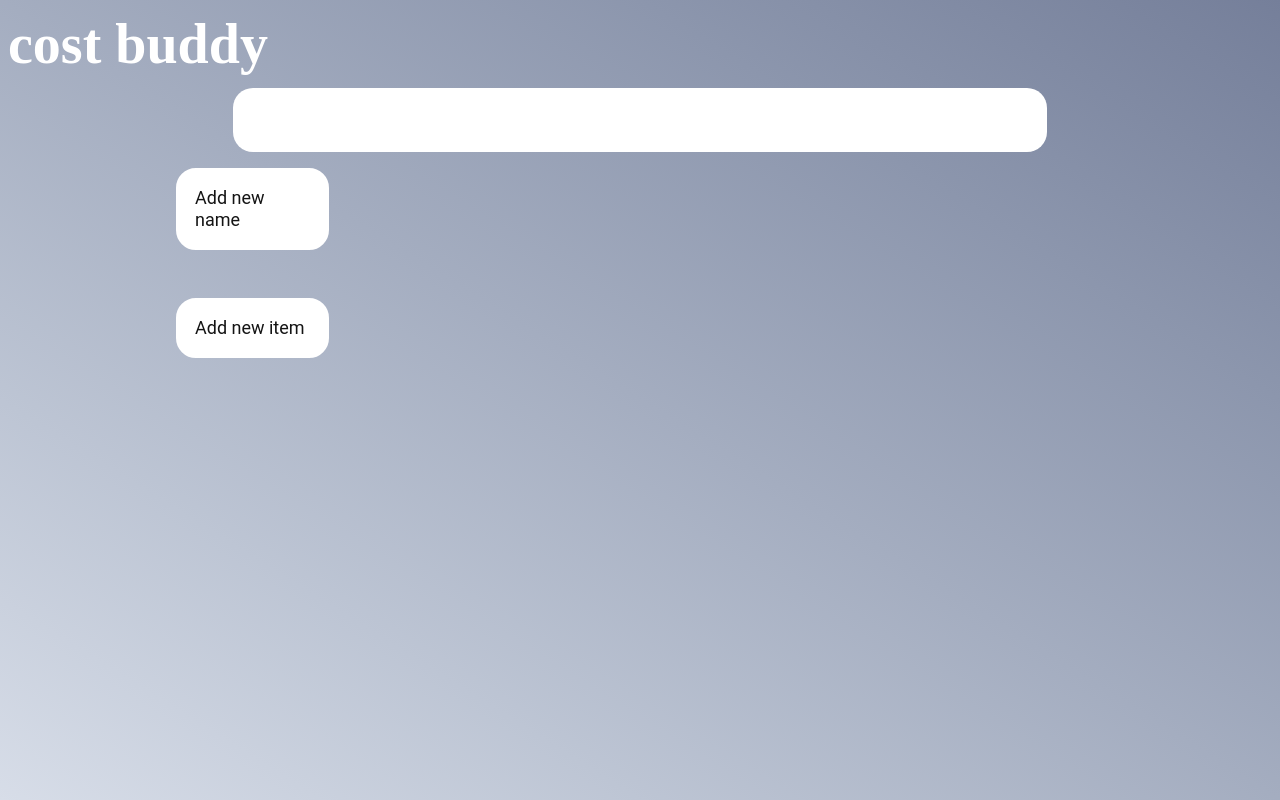
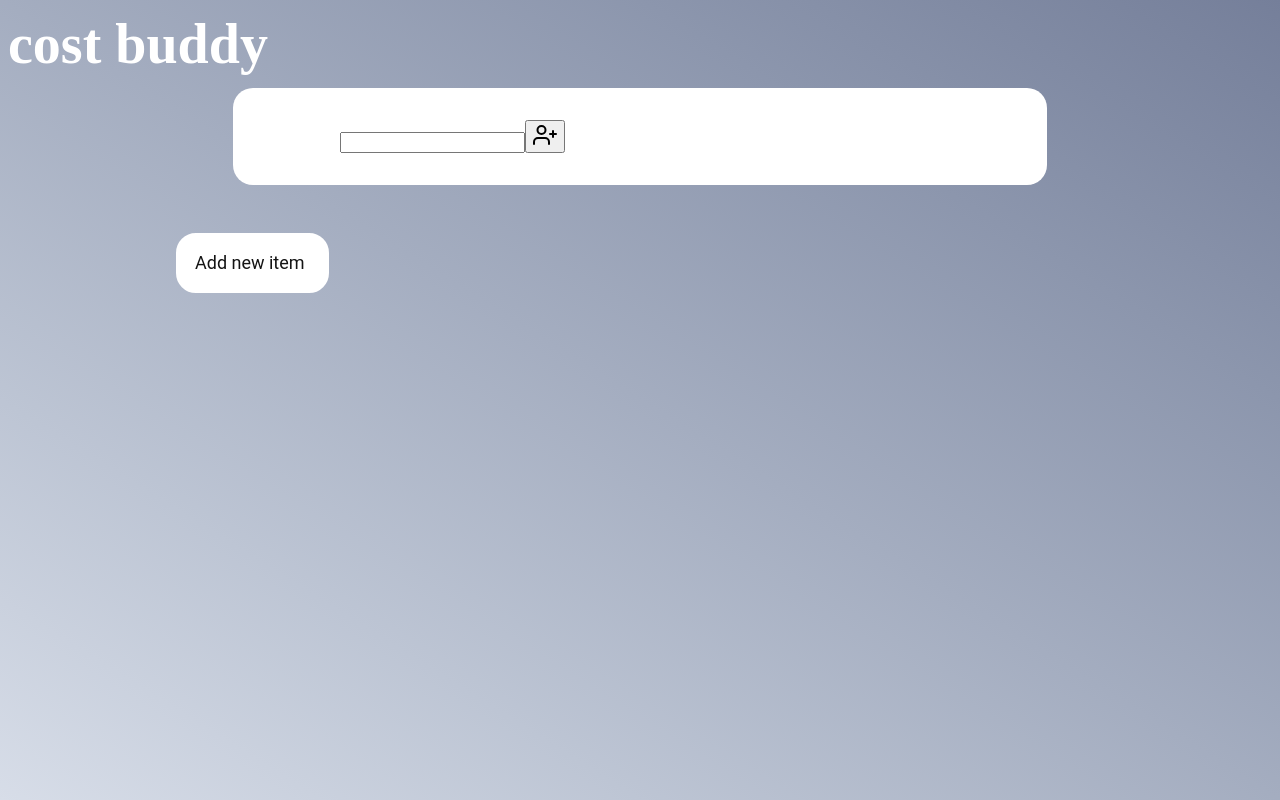
Before and after one commit to fyeung21/cost-buddy, a React (Create React App) app: page / in a window 1280 px wide. Built offline with nearby package versions, Linux system fonts and the light colour scheme.

Commit message:
feat: Add form for adding names to nameList state array

```diff
--- a/src/App.js
+++ b/src/App.js
@@ -9,18 +9,12 @@ import TotalCard from './components/TotalCard/TotalCard';
 const App = () => {
   const [items, setItems] = useState([]);
   const [names, setNames] = useState([]);
+  const [splitAmounts, setSplitAmounts] = useState([]);
 
   const addItemHandler = (e) => {
     e.preventDefault();
         setItems([
             ...items,
-            { id: Math.random() * 1000 }
-        ]);
-  }
-  const addNameHandler = (e) => {
-    e.preventDefault();
-        setNames([
-            ...names,
             { id: Math.random() * 1000 }
         ]);
   }
@@ -32,10 +26,9 @@ const App = () => {
         <TotalCard
           names={names}
           setNames={setNames}
+          splitAmounts={splitAmounts}
+          setSplitAmounts={setSplitAmounts}
         />
-        <AddBtn onClick={addNameHandler}>
-          <Txt>Add new name</Txt>
-        </AddBtn>
 
         <ItemList
           items={items}
--- a/src/components/TotalCard/NameCard.js
+++ b/src/components/TotalCard/NameCard.js
@@ -1,13 +1,9 @@
-import React, { useState, useRef } from "react";
-import { DeleteBtn, InputTxt, DollarSign, Txt } from "../../globalStyles";
+import React from "react";
+import { DeleteBtn, DollarSign, Txt } from "../../globalStyles";
 import { NameCardCont, Flex } from "./totalCardStyles";
-import InlineEdit from "../InlineEdit/InlineEdit";
 import TrashBin from "../Icons/TrashBin";
 
-const NameCard = ({ single, names, setNames }) => {
-    const nameRef = useRef();
-
-    const [nameInput, setNameInput] = useState("");
+const NameCard = ({ single, names, setNames, splitAmounts, nameText }) => {
 
     const deleteNameHandler = () => {
         setNames(names.filter(el => el.id !== single.id));
@@ -15,24 +11,10 @@ const NameCard = ({ single, names, setNames }) => {
 
     return (
         <NameCardCont>
-            <InlineEdit
-                text={nameInput}
-                placeholder="Name"
-                childRef={nameRef}
-                type="input"
-                >
-                <InputTxt
-                    ref={nameRef}
-                    name="name"
-                    placeholder="Name"
-                    value={nameInput}
-                    onChange={e => setNameInput(e.target.value)}
-                />
-            </InlineEdit>
-
+            <Txt>{nameText}</Txt>
             <Flex>
                 <DollarSign>{"$"}</DollarSign>
-                <Txt>{"240"}</Txt>
+                <Txt>{splitAmounts}</Txt>
             </Flex>
 
             <DeleteBtn onClick={deleteNameHandler}>
--- /dev/null
+++ b/src/components/TotalCard/NameForm.js
@@ -0,0 +1,41 @@
+import React from "react";
+import AddUser from "../Icons/AddUser";
+
+const NameForm = ({setNames, names, inputText, setInputText, splitAmounts, setSplitAmounts}) => {
+
+    const inputTextHandler = (e) => {
+        setInputText(e.target.value);
+    };
+
+    const addNameHandler = (e) => {
+        e.preventDefault();
+            setNames([
+                ...names,
+                { id: Math.random() * 1000,
+                  nameText: inputText,
+                  checked: false,
+                  amountsOwed: splitAmounts
+                }
+            ]);
+            setInputText("");
+            setSplitAmounts(["0"]);
+      }
+
+    return (
+        <form>
+            <input
+                value={inputText}
+                onChange={inputTextHandler}
+                type="text"
+            />
+            <button
+                onClick={addNameHandler}
+                type="submit"
+            >
+                <AddUser/>
+            </button>
+        </form>
+    )
+}
+
+export default NameForm;
--- a/src/components/TotalCard/TotalCard.js
+++ b/src/components/TotalCard/TotalCard.js
@@ -1,19 +1,33 @@
-import React from "react";
+import React, { useState } from "react";
 import { DisplayCard, Container } from "../TotalCard/totalCardStyles";
 import NameCard from "./NameCard";
+import NameForm from "./NameForm"
 
-const TotalCard = ({names, setNames}) => {
+const TotalCard = ({names, setNames, splitAmounts, setSplitAmounts}) => {
+    const [inputText, setInputText] = useState("");
 
     return (
         <DisplayCard>
             <Container>
+                <NameForm
+                    inputText={inputText}
+                    setInputText={setInputText}
+                    names={names}
+                    setNames={setNames}
+                    splitAmounts={splitAmounts}
+                    setSplitAmounts={setSplitAmounts}
+                    />
             <ul>
                 {names.map((single) => (
                     <NameCard
                         key={single.id}
                         single={single}
+                        nameText={single.nameText}
+                        setInputText={setInputText}
                         names={names}
                         setNames={setNames}
+                        splitAmounts={splitAmounts}
+                        setSplitAmounts={setSplitAmounts}
                     />
                 ))}
             </ul>
```
